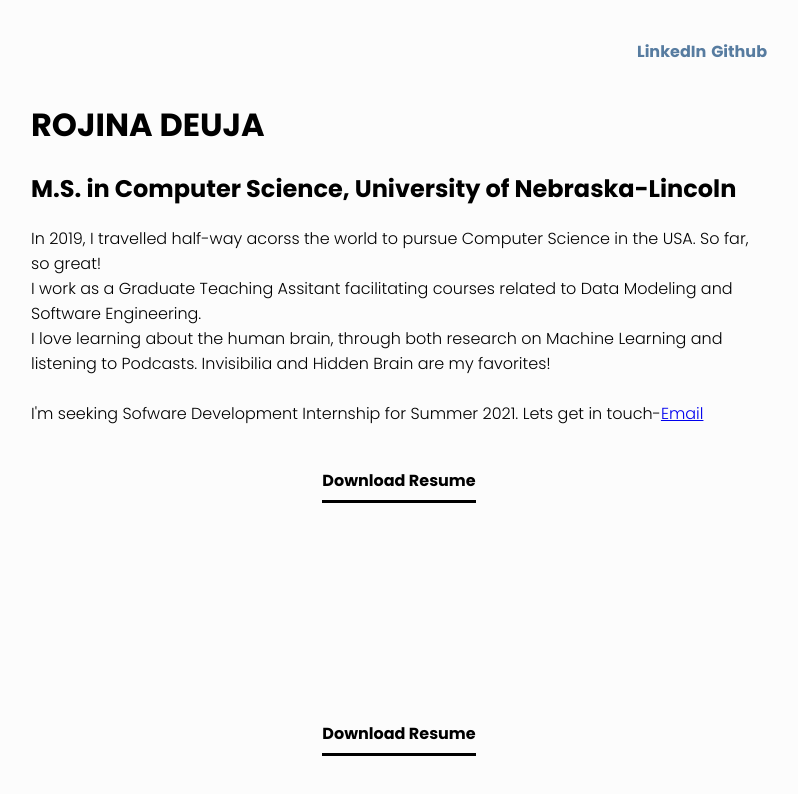
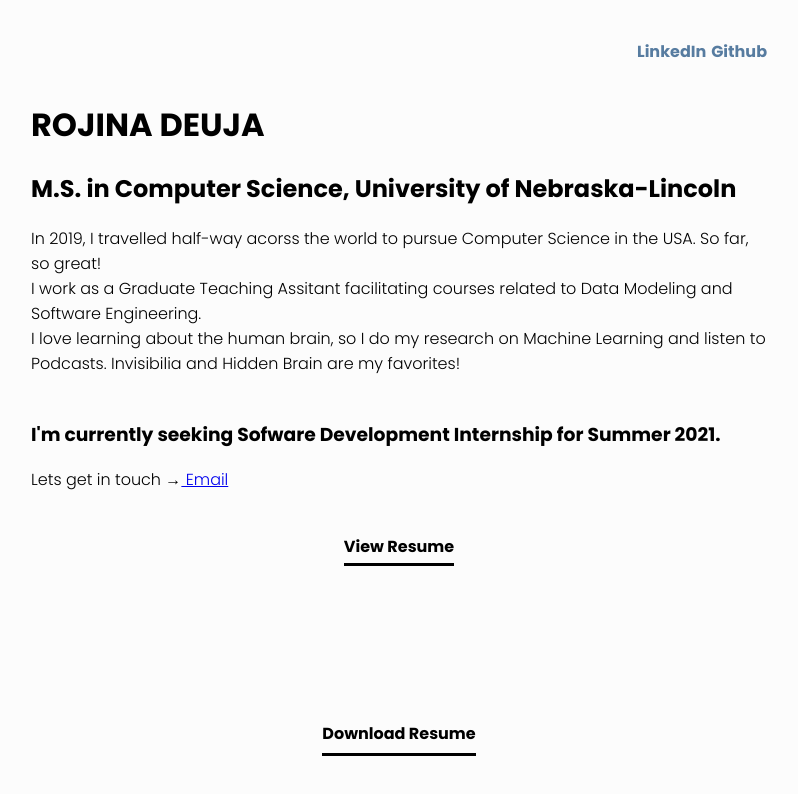
Before and after one commit to rojinadeuja/rojinadeuja.github.io, a React (Create React App) app: page / in a window 1280 px wide. Shown: the top 794 px of the page, without its empty margins (241-1039 px from the left). Built offline with nearby package versions, Linux system fonts and the light colour scheme.

Commit message:
Fixed bio text

```diff
--- a/src/Components/Main/Home/Home.js
+++ b/src/Components/Main/Home/Home.js
@@ -10,15 +10,15 @@ const home = () => {
         <div class="profile-bio">
         <p>In 2019, I travelled half-way acorss the world to pursue Computer Science in the USA. So far, so great!
          <br/>I work as a Graduate Teaching Assitant facilitating courses related to Data Modeling and Software Engineering.
-         <br/>I love learning about the human brain, through both research on Machine Learning and listening to Podcasts. Invisibilia and Hidden Brain are my favorites!
-         <br/><br/>I'm seeking Sofware Development Internship for Summer 2021. Lets get in touch-
-         <a href="mailto: rojinadeuja33g@gmail.com">Email</a>
+         <br/>I love learning about the human brain, so I do my research on Machine Learning and listen to Podcasts. Invisibilia and Hidden Brain are my favorites!
+         <br/><br/>
+         <h3>I'm currently seeking Sofware Development Internship for Summer 2021.</h3>
+         Lets get in touch &rarr;
+         <a href="mailto: rojinadeuja33g@gmail.com"> Email</a>
         </p><br/>
-        <div>
         <form id='download' method="get" action="assets/deuja_rojina_resume_2020.pdf" target="_blank">
-            <button id='btn-download' type="submit"className="btn-download"><span style={{ paddingBottom: '0.5em', borderBottomStyle: 'solid' }}>Download Resume</span></button>
+            <button id='btn-download' type="submit"className="btn-download"><span style={{ paddingBottom: '0.3em', borderBottomStyle: 'solid' }}>View Resume</span></button>
         </form>
-    </div>
     </div>
     </div>)
 }
```
